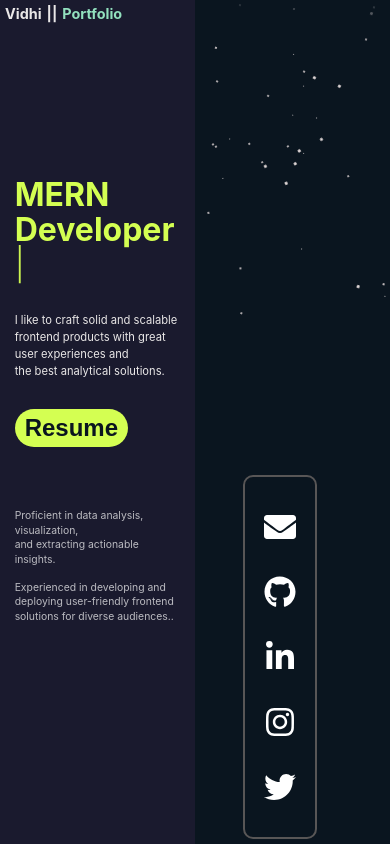
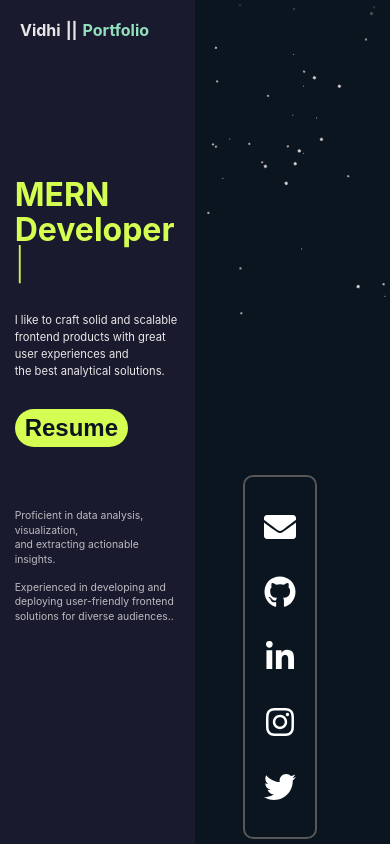
Before and after one commit to vidhirawat10/Portfolio---Vidhi, a React (Create React App) app: page / in a window 390 px wide. Built offline with nearby package versions, Linux system fonts and the light colour scheme; the HTML template or start-up script is replaced by a standard one.

Commit message:
Update HomePage.css

```diff
--- a/src/components/HomePage.css
+++ b/src/components/HomePage.css
@@ -128,9 +128,9 @@
 
 @media (max-width: 576px) { /* Mobile phones */
   .homepage-logo {
-    font-size: 0.9em; /* Even smaller logo */
-    top: 5px;
-    left: 5px;
+    font-size: 1em; /* Even smaller logo */
+    top: 20px;
+    left: 20px;
   }
   /* Keep side-by-side, but make sections take equal width */
   .left-section, .right-section {
```
